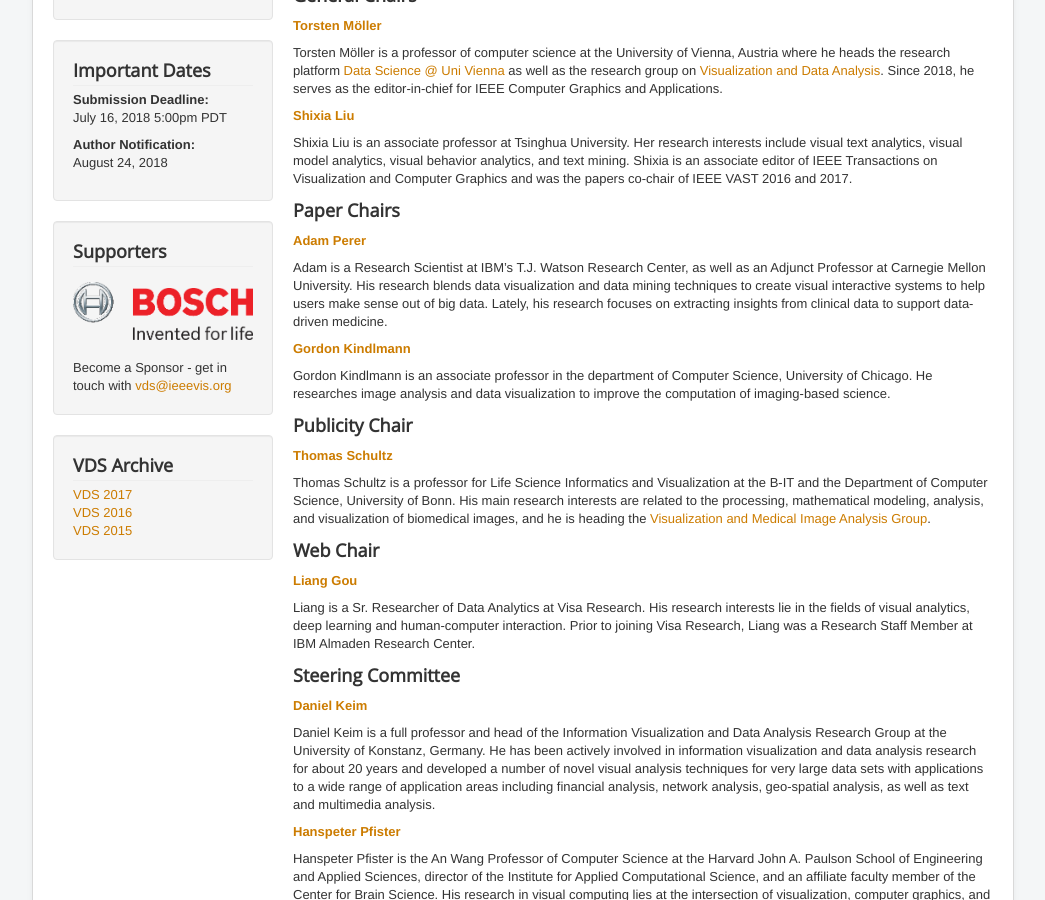
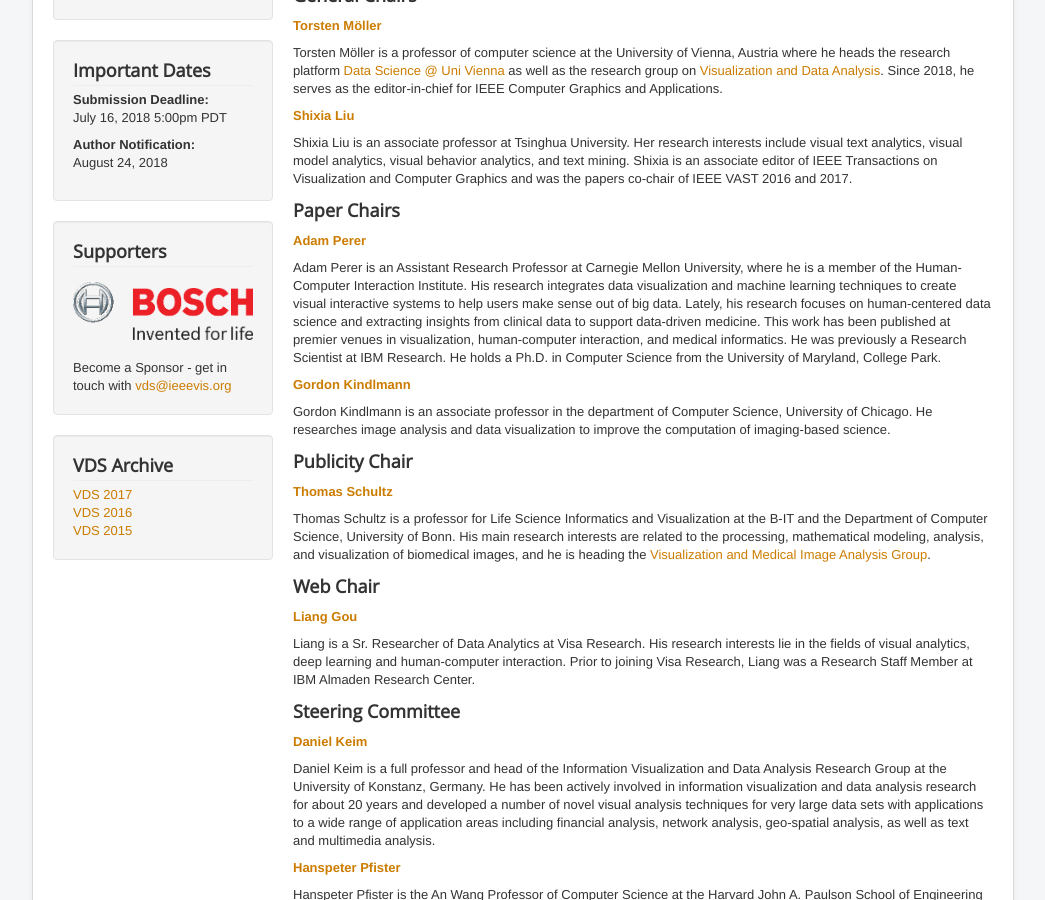
Before and after one commit to visualdatascience/2018, a Jekyll site: the page built from committee.md, in a window 1280 px wide and 900 px high, scrolled down 423 px. Shown: the whole window, without its empty margins (117-1162 px from the left). Built offline with Jekyll 4.4.1, drawn with Linux system fonts in a browser that asks for light colours.

Commit message:
add session chairs

```diff
--- a/_layouts/program.html
+++ b/_layouts/program.html
@@ -22,6 +22,7 @@ We're happy to announce our keynote speakers. The rest of the program will be an
 
 {% include invited_talk.html time="9:10-10:10" key="phan" %}
 <h3>Session 1: Interactive ML</h3>
+<span class="time">10:10-10:40, Session Chair: Eli Brown, Depaul </span>
 {% include paper.html time="10:10-10:25" key="1" %}
 {% include paper.html time="10:25-10:40" key="2" %}
 
@@ -31,6 +32,7 @@ We're happy to announce our keynote speakers. The rest of the program will be an
 {% include invited_talk.html time="11:00-12:00" key="kirk" %}
 
 <h3>Session 2: Deep Learning</h3>
+<span class="time">12:00-12:45, Session Chair: Hendrik Strobelt, IBM Research AI </span>
 {% include paper.html time="12:00-12:15" key="3" %}
 {% include paper.html time="12:15-12:30" key="4" %}
 {% include paper.html time="12:30-12:45" key="5" %}
@@ -44,6 +46,7 @@ We're happy to announce our keynote speakers. The rest of the program will be an
 {% include invited_talk.html time="2:20-3:20" key="oelke" %}
 
 <h3>Session 3: Data Science in Domains </h3>
+<span class="time">3:20-3:35, Session Chair: John Wenskovitch, Virginia Tech </span>
 
 {% include paper.html time="3:20-3:35" key="6" %}
 {% include paper.html time="3:35-3:50" key="7" %}
@@ -53,6 +56,7 @@ We're happy to announce our keynote speakers. The rest of the program will be an
 <h3 class="time">4:05-4:20, Coffee Break</h3>
 <br>
 <h3>Session 4: Temporal Data </h3>
+<span class="time">4:20-4:50, Session Chair:  Leo Zhicheng Liu, Adobe Research </span>
 
 {% include paper.html time="4:20-4:35" key="9" %}
 {% include paper.html time="4:35-4:50" key="10" %}
--- a/committee.md
+++ b/committee.md
@@ -19,8 +19,7 @@ Shixia Liu is an associate professor at Tsinghua University. Her research intere
 
 **[Adam Perer](http://perer.org/)**
 
-Adam is a Research Scientist at IBM’s T.J. Watson Research Center, as well as an Adjunct Professor at Carnegie Mellon University. His research blends data visualization and data mining techniques to create visual interactive systems to help users make sense out of big data. Lately, his research focuses on extracting insights from clinical data to support data-driven medicine.
-
+Adam Perer is an Assistant Research Professor at Carnegie Mellon University, where he is a member of the Human-Computer Interaction Institute. His research integrates data visualization and machine learning techniques to create visual interactive systems to help users make sense out of big data. Lately, his research focuses on human-centered data science and extracting insights from clinical data to support data-driven medicine. This work has been published at premier venues in visualization, human-computer interaction, and medical informatics. He was previously a Research Scientist at IBM Research. He holds a Ph.D. in Computer Science from the University of Maryland, College Park.
 
 **[Gordon Kindlmann](http://people.cs.uchicago.edu/~glk/)**
 
```
